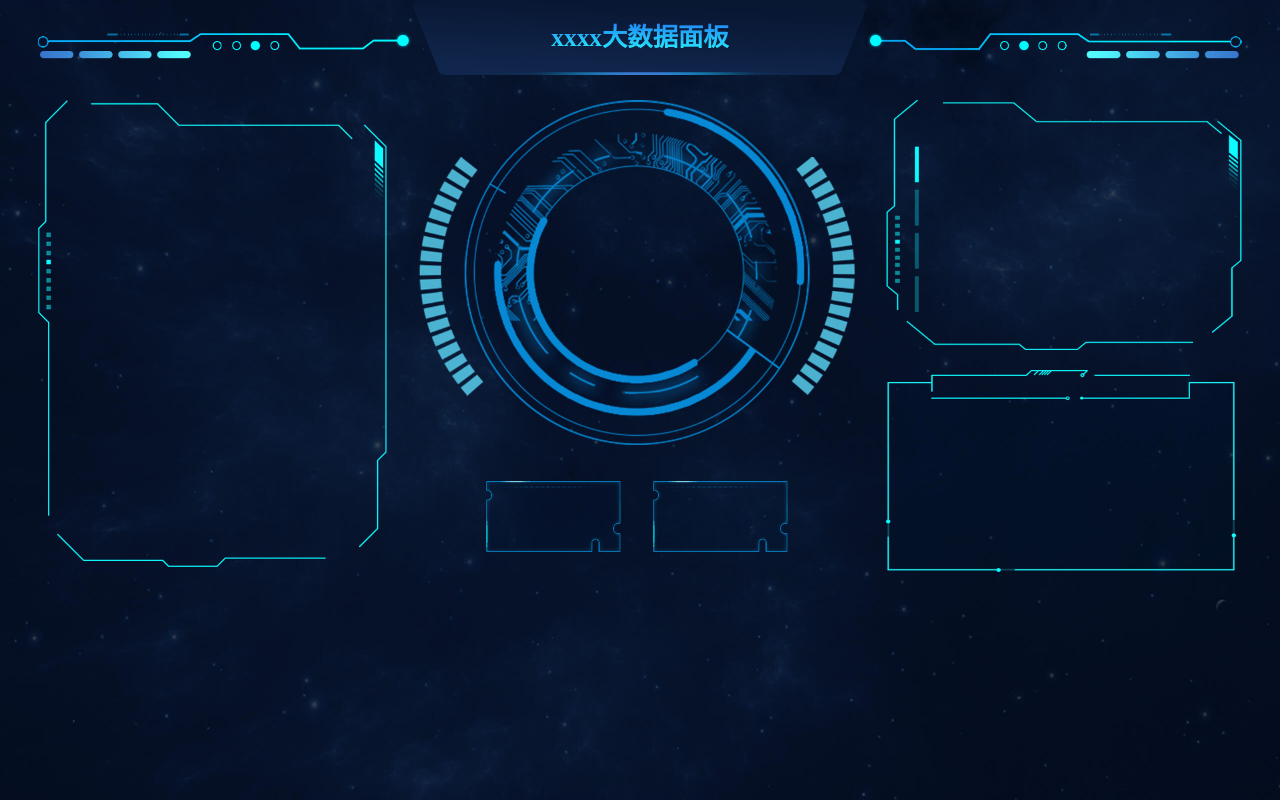
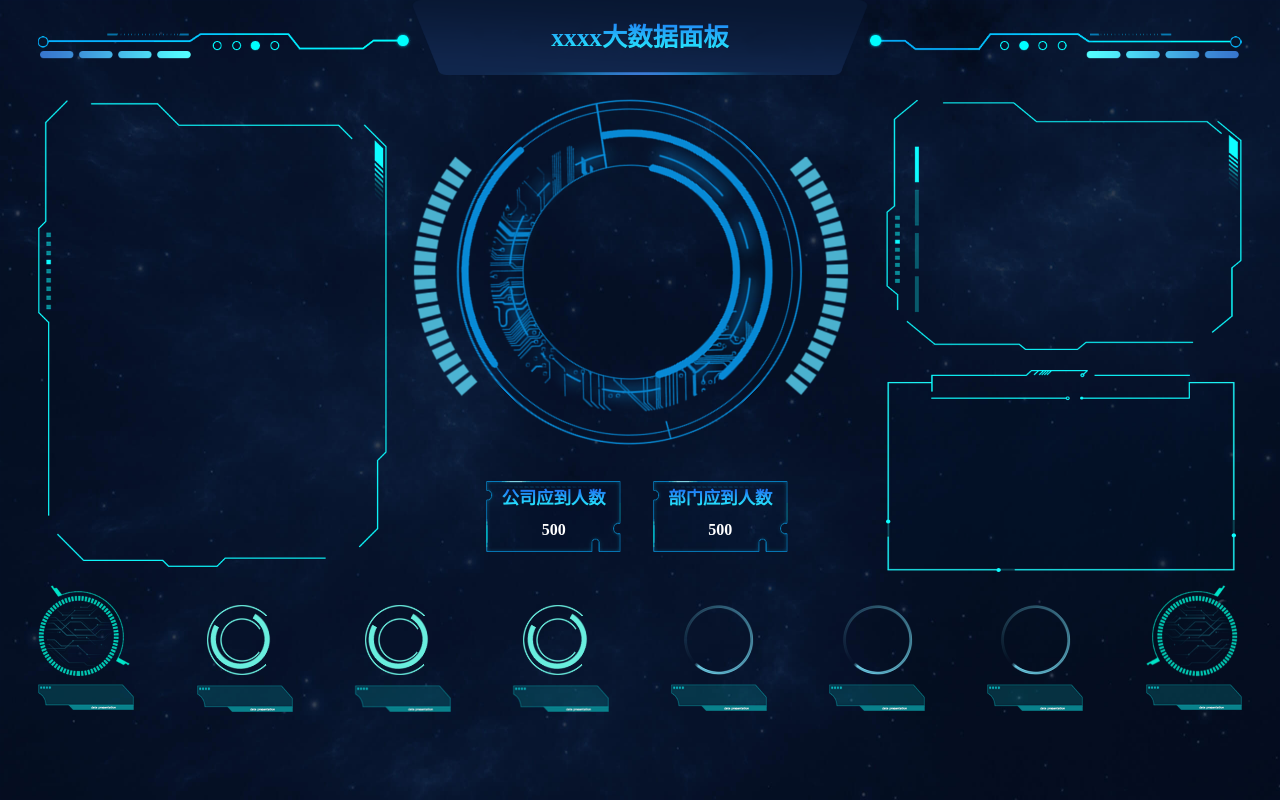
Before and after one commit to gcnova/vue3-echarts, a Vue app: page /#/index in a window 1280 px wide. Built offline with nearby package versions, Linux system fonts and the light colour scheme; what vue3-seamless-scroll would draw is missing.

Commit message:
feat:基本布局

```diff
--- a/src/pages/home/index.less
+++ b/src/pages/home/index.less
@@ -10,7 +10,8 @@
   justify-content: space-between;
 }
 .p1,
-.p2 {
+.p2,
+.bg {
   background-repeat: no-repeat;
 }
 .p1 {
@@ -21,7 +22,7 @@
 .p2 {
   width: 670px;
   position: relative;
-  .c4{
+  .c4 {
     bottom: 30px;
   }
   .dec {
@@ -32,11 +33,22 @@
       width: 201px;
       height: 106px;
       background-image: url(../../assets/images/tag.png);
+      text-align: center;
+      .title {
+        background: linear-gradient(180deg, #2079f5 25%, #27ffff 75%);
+        -webkit-background-clip: text;
+        -webkit-text-fill-color: transparent;
+        font-size: 26px;
+        font-weight: 600;
+        line-height: 55px;
+      }
+      .numb {
+        font-size: 24px;
+        font-weight: 600;
+      }
     }
   }
 }
-.c1,
-.c2,
 .c3,
 .c4 {
   position: absolute;
@@ -48,20 +60,22 @@
   width: 652px;
   height: 359px;
   background-image: url(../../assets/images/huan.png);
+  position: absolute;
   top: 12%;
   z-index: 1;
 }
 .c2 {
   width: 517px;
   height: 517px;
-  background-image: url(../../assets/images//cicle.png);
+  background-image: url(../../assets/images/cicle.png);
+  left: 65px;
+  position: absolute;
+  animation: roate2 8s infinite linear;
+  -webkit-animation: roate2 8s infinite linear;
   z-index: 2;
 }
 .c3 {
   z-index: 3;
-}
-
-.right-box {
 }
 .p3 {
   width: 533px;
@@ -74,3 +88,68 @@
   background-image: url(../../assets/images/right_box2.png);
   margin-top: 30px;
 }
+.bototm {
+  margin-top: 20px;
+  .b1,
+  .b8 {
+    .bg {
+      width: 138px;
+      height: 148px;
+      background-image: url(../../assets/images/border.png);
+    }
+  }
+  .b8 {
+    .bg {
+      -webkit-transform: scaleX(-1);
+      -moz-transform: scaleX(-1);
+      -ms-transform: scaleX(-1);
+      -o-transform: scaleX(-1);
+      transform: scaleX(-1);
+    }
+  }
+  .b2,
+  .b3,
+  .b4 {
+    padding-top: 30px;
+    position: relative;
+    .bg1{
+      width: 105px;
+      height: 105px;
+      background-image: url(../../assets/images/cricle4.png);
+      margin: 0 0 0 15px;
+      animation: roate1 8s infinite linear;
+      -webkit-animation: roate1 8s infinite linear;
+      position: absolute;
+    }
+    .bg2{
+      width: 89px;
+      height: 92px;
+      background-image: url(../../assets/images/cricle3.png);
+      margin: 6px 0 0 22px;
+      animation: roate2 8s infinite linear;
+      -webkit-animation: roate2 8s infinite linear;
+      position: absolute;
+    }
+    .tag{
+      margin-top: 120px;
+    }
+  }
+  .b5,
+  .b6,
+  .b7 {
+    .bg {
+      width: 104px;
+      height: 104px;
+      background-image: url(../../assets/images/cricle5.png);
+      margin: 30px auto 15px auto;
+      animation: roate2 8s infinite linear;
+      -webkit-animation: roate2 8s infinite linear;
+    }
+  }
+  .tag {
+    width: 144px;
+    height: 40px;
+    background-image: url(../../assets/images/tag2.png);
+
+  }
+}
--- a/src/pages/home/index.vue
+++ b/src/pages/home/index.vue
@@ -10,8 +10,14 @@
         <div class="c3"></div>
         <div class="c4">
           <div class="dec">
-            <div class="number"></div>
-            <div class="number"></div>
+            <div class="number">
+              <p class="title">公司应到人数</p>
+              <p class="numb">500</p>
+            </div>
+            <div class="number">
+              <p class="title">部门应到人数</p>
+              <p class="numb">500</p>
+            </div>
           </div>
         </div>
       </div>
@@ -21,19 +27,46 @@
       </div>
     </div>
     <div class="bototm">
-      <div></div>
-      <div></div>
-      <div></div>
-      <div></div>
-      <div></div>
-      <div></div>
-      <div></div>
-      <div></div>
+      <div class="b1">
+        <div class="bg"></div>
+        <div class="tag"></div>
+      </div>
+      <div class="b2">
+        <div class="bg1"></div>
+        <div class="bg2"></div>
+        <div class="tag"></div>
+      </div>
+      <div class="b3">
+        <div class="bg1"></div>
+        <div class="bg2"></div>
+        <div class="tag"></div>
+      </div>
+      <div class="b4">
+        <div class="bg1"></div>
+        <div class="bg2"></div>
+        <div class="tag"></div>
+      </div>
+      <div class="b5">
+        <div class="bg"></div>
+        <div class="tag"></div>
+      </div>
+      <div class="b6">
+        <div class="bg"></div>
+        <div class="tag"></div>
+      </div>
+      <div class="b7">
+        <div class="bg"></div>
+        <div class="tag"></div>
+      </div>
+      <div class="b8">
+        <div class="bg"></div>
+        <div class="tag"></div>
+      </div>
     </div>
   </div>
 </template>
 
-<script setup>
+<script setup lang="ts">
 </script>
 <style lang="less" scoped>
 @import url("./index.less");
```
